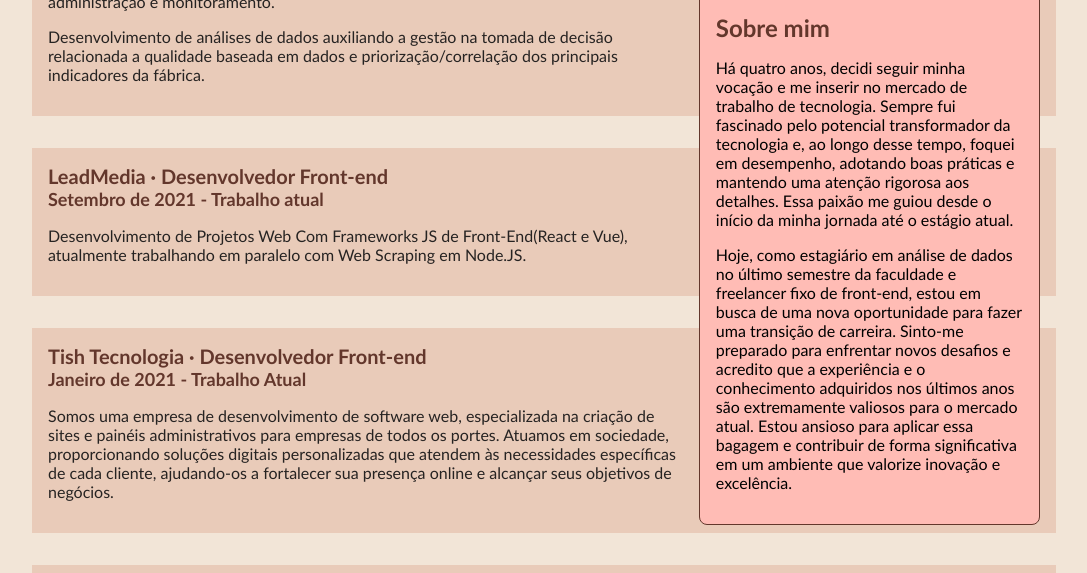
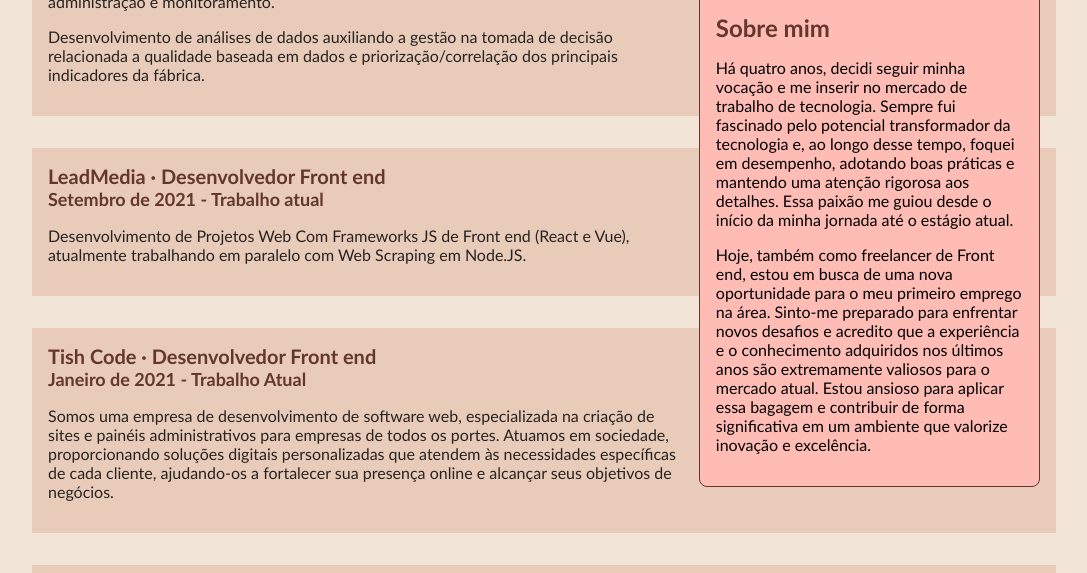
Before and after one commit to LucasBortolini/curriculum-vitae, a plain HTML site: page index.html in a window 1280 px wide. Shown: the part 227-800 px from the top of the page, without its empty margins (96-1183 px from the left). Drawn offline with Linux system fonts and the light colour scheme.

Commit message:
curriculum update

```diff
--- a/index.html
+++ b/index.html
@@ -5,7 +5,7 @@
   <meta name="title" value="Curriculum Vitae">
   <meta name="description" value="Projeto da disciplina de Desenvolvimento Web">
   <meta name="author" value="Lucas Sales">
-  <title>Curriculum Vitae</title>
+  <title>Curriculum</title>
 
   <link rel="stylesheet" type="text/css" href="css/style.css">
 </head>
@@ -28,7 +28,7 @@
         Há quatro anos, decidi seguir minha vocação e me inserir no mercado de trabalho de tecnologia. Sempre fui fascinado pelo potencial transformador da tecnologia e, ao longo desse tempo, foquei em desempenho, adotando boas práticas e mantendo uma atenção rigorosa aos detalhes. Essa paixão me guiou desde o início da minha jornada até o estágio atual.
       </p>
       <p>
-        Hoje, como estagiário em análise de dados no último semestre da faculdade e freelancer fixo de front-end, estou em busca de uma nova oportunidade para fazer uma transição de carreira. Sinto-me preparado para enfrentar novos desafios e acredito que a experiência e o conhecimento adquiridos nos últimos anos são extremamente valiosos para o mercado atual. Estou ansioso para aplicar essa bagagem e contribuir de forma significativa em um ambiente que valorize inovação e excelência.
+        Hoje, também como freelancer de Front end, estou em busca de uma nova oportunidade para o meu primeiro emprego na área. Sinto-me preparado para enfrentar novos desafios e acredito que a experiência e o conhecimento adquiridos nos últimos anos são extremamente valiosos para o mercado atual. Estou ansioso para aplicar essa bagagem e contribuir de forma significativa em um ambiente que valorize inovação e excelência.
       </p>
     </aside>
     <section class="job">
@@ -42,14 +42,14 @@
       </p>
     </section>
     <section class="job">
-      <h1 class="title"><b>LeadMedia</b> · Desenvolvedor Front-end</h1>
+      <h1 class="title"><b>LeadMedia</b> · Desenvolvedor Front end</h1>
       <h2 class="date">Setembro de 2021 - Trabalho atual</h2>
       <p class="description">
-        Desenvolvimento de Projetos Web Com Frameworks JS de Front-End(React e Vue), atualmente trabalhando em paralelo com Web Scraping em Node.JS.
+        Desenvolvimento de Projetos Web Com Frameworks JS de Front end (React e Vue), atualmente trabalhando em paralelo com Web Scraping em Node.JS.
       </p>
     </section>
     <section class="job">
-      <h1 class="title"><b>Tish Tecnologia</b> · Desenvolvedor Front-end</h1>
+      <h1 class="title"><b>Tish Code</b> · Desenvolvedor Front end</h1>
       <h2 class="date">Janeiro de 2021 - Trabalho Atual</h2>
       <p class="description">
         Somos uma empresa de desenvolvimento de software web, especializada na criação de sites e painéis administrativos para empresas de todos os portes. Atuamos em sociedade, proporcionando soluções digitais personalizadas que atendem às necessidades específicas de cada cliente, ajudando-os a fortalecer sua presença online e alcançar seus objetivos de negócios.
```
Also changed, not shown: 1 other file.
